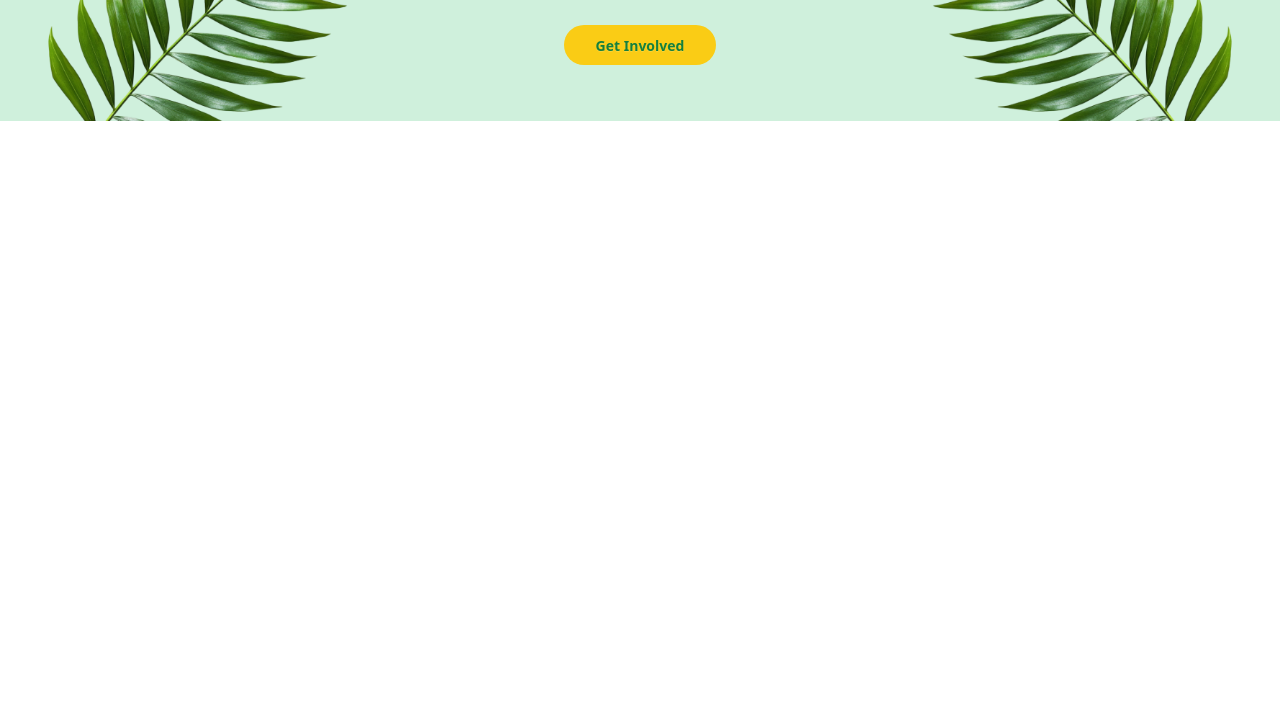
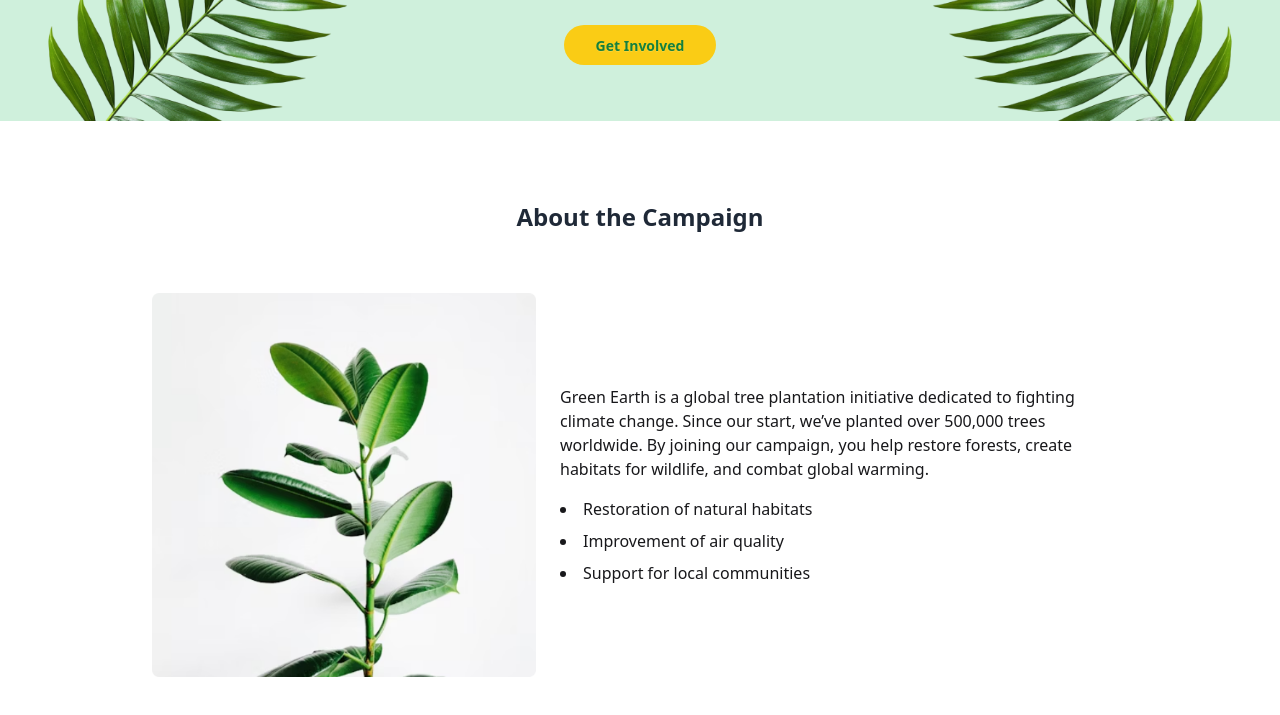
Before and after one commit to aumrifatulislam/assignment-6, a plain HTML site: page index.html in a window 1280 px wide. Shown: the part 227-942 px from the top of the page. Before the commit the page ends 800 px from the top, so only its background shows below. Drawn offline with nearby package versions, Linux system fonts and the light colour scheme.

Commit message:
about campaign section

```diff
--- a/index.html
+++ b/index.html
@@ -41,7 +41,7 @@
                 <img src="assets/hero-leaf1.png">
             </div>
             <div class="flex flex-col items-center justify-center text-center gap-2">
-                <h1 class=" text-4xl font-bold  text-[#1F2937]">Plant a Tree, Grow a Future</h1>
+                <h1 class="text-4xl font-bold  text-[#1F2937]">Plant a Tree, Grow a Future</h1>
                 <p>Join our mission to plant 1 million trees and make the Earth greener for future generations.</p>
                 <button
                     class="btn bg-[#FACC15] px-8 rounded-full border-none text-[#15803D] font-semibold shadow-none mt-5">Get
@@ -53,8 +53,31 @@
         </div>
     </header>
     <main>
-        <section>
+        <!--About the Campaign-->
+        <section class="m-20">
+            <div class="flex flex-col items-center justify-center text-center">
+                <h2 class="text-2xl font-bold  text-[#1F2937]">About the Campaign</h2>
+            </div>
 
+            <div class="flex justify-center items-center mt-15">
+                <div class="flex justify-around items-center max-w-5xl w-full px-6">
+                    <div>
+                        <img src="assets/about.png" class="max-w-sm">
+                    </div>
+                    <div class="ml-6">
+                        <p class="mb-4">
+                            Green Earth is a global tree plantation initiative dedicated to fighting climate change.
+                            Since our start, we’ve planted over 500,000 trees worldwide. By joining our campaign, you
+                            help restore forests, create habitats for wildlife, and combat global warming.
+                        </p>
+                        <ul class="list-disc list-inside space-y-2">
+                            <li>Restoration of natural habitats</li>
+                            <li>Improvement of air quality</li>
+                            <li>Support for local communities</li>
+                        </ul>
+                    </div>
+                </div>
+            </div>
         </section>
     </main>
 
```
